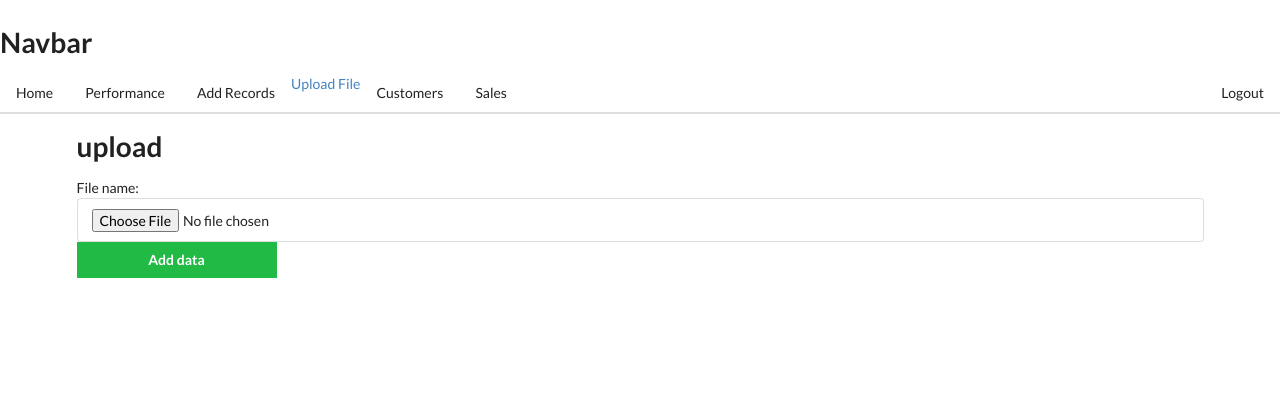
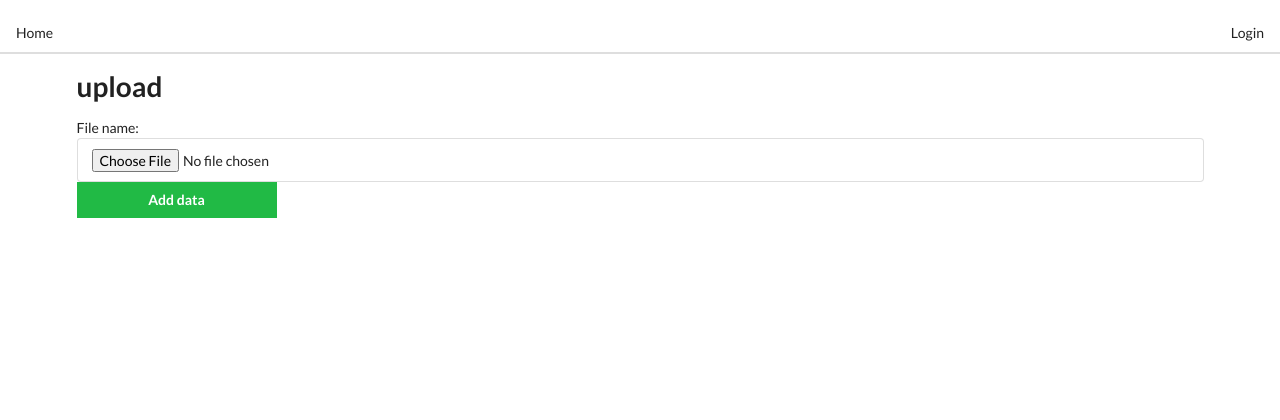
Before and after one commit to sunitagajurel/data-science-in-django-, a Django app: page /upload/ in a window 1280 px wide. Shown: the top 420 px of the page. After the commit the page ends 218 px from the top, so only its background shows below. Run offline with Django 4.2, Linux system fonts and the light colour scheme.

Commit message:
logout functionality added

```diff
--- a/src/dj_pd/settings.py
+++ b/src/dj_pd/settings.py
@@ -106,6 +106,8 @@ AUTH_PASSWORD_VALIDATORS = [
 ]
 
 LOGIN_URL = 'login'
+LOGIN_REDIRECT_URL = '/'
+LOGOUT_REDIRECT_URL = '/'
 
 
 # Internationalization
--- a/src/dj_pd/urls.py
+++ b/src/dj_pd/urls.py
@@ -18,14 +18,15 @@ from django.contrib import admin
 from django.urls import path,include
 from django.conf import settings
 from django.conf.urls.static import static
-from .views import home_view,login_view
+from .views import home_view,login_view,logout_view
 
 
 
 urlpatterns = [
     path('admin/', admin.site.urls),
     path("",home_view,name= 'home'),
-    path("login/",login_view,name= 'login_view'),
+    path("login/",login_view,name= 'login'),
+    path("logout/",logout_view,name= 'logout'),
     path('performance/',include('products.urls',namespace = 'products')),
     path('upload/',include('csvs.urls',namespace = 'csvs')),
     path('customers/',include('customers.urls',namespace= 'customers'))
--- a/src/products/views.py
+++ b/src/products/views.py
@@ -13,7 +13,7 @@ from django.contrib.auth.decorators import login_required
 
 
 # Create your views here.
-@login_required
+@login_required(login_url ="login")
 def sales_dist_view(request):
     df = pd.DataFrame(Purchase.objects.all().values())
     df['salesman_id'] = df['salesman_id'].apply(get_salesman_from_id)
--- a/src/templates/navbar.html
+++ b/src/templates/navbar.html
@@ -4,14 +4,15 @@
 {% url 'customers:customer-corr-view' as path_to_customers %}
 {% url 'products:sales-view' as path_to_sales %}
 {% url 'home' as path_to_home %}
+{% url 'login' as path_to_login %}
+{% url 'logout' as path_to_logout %}
 
 
-
-<h1> Navbar</h1>
 <div class="ui secondary pointing menu">
     <a href ={{path_to_home}} class="{% if request.path == path_to_home %}active{% endif %}item ">
       Home
     </a>
+    {% if request.user.is_authenticated %}
     <a href ={{path_to_performance}} class="{% if request.path == path_to_performance %}active{% endif %}item">
       Performance
     </a>
@@ -27,9 +28,15 @@
       <a href ={{path_to_sales}} class="{% if request.path == path_to_sales%}active{% endif %}item">
         Sales
       </a>
+
     <div class="right menu">
-      <a class="ui item">
-        Logout
-      </a>
+      <a href ={{path_to_logout}} class="{% if request.path == path_to_logout%}active{% endif %}item">Logout</a>
+
     </div>
+    {% else %}
+    <div class="right menu">
+      <a href ={{path_to_login}} class="{% if request.path == path_to_login%}active{% endif %}item"> Login</a>
+
+    </div>
+    {% endif %}
   </div>
```
Also changed, not shown: src/dj_pd/views.py (+6 -2 lines), src/db.sqlite3.
